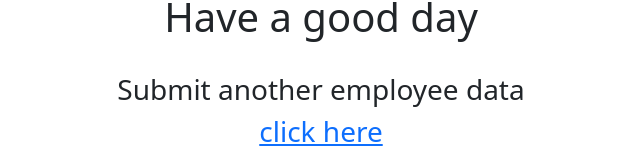
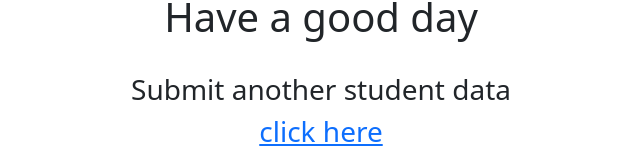
Before and after one commit to HemanthPenke/Aditya824-Pull-Request, a plain HTML site: page index.html in a window 1280 px wide. Shown: the part 261-424 px from the top of the page, without its empty margins (319-959 px from the left). Drawn offline with nearby package versions, Linux system fonts and the light colour scheme.

Commit message:
Update index.html

```diff
--- a/index.html
+++ b/index.html
@@ -14,7 +14,7 @@
         <h1>Thanks for filling the details</h1><br>
         <h1>Have a good day</h1><br>
 
-        <h3>Submit another employee data</h3>
+        <h3>Submit another student data</h3>
         <h3><a href="https://hemanthpenke.github.io/Aditya824-Form-pages/
 ">click here</a></h3>
     </center>
```
